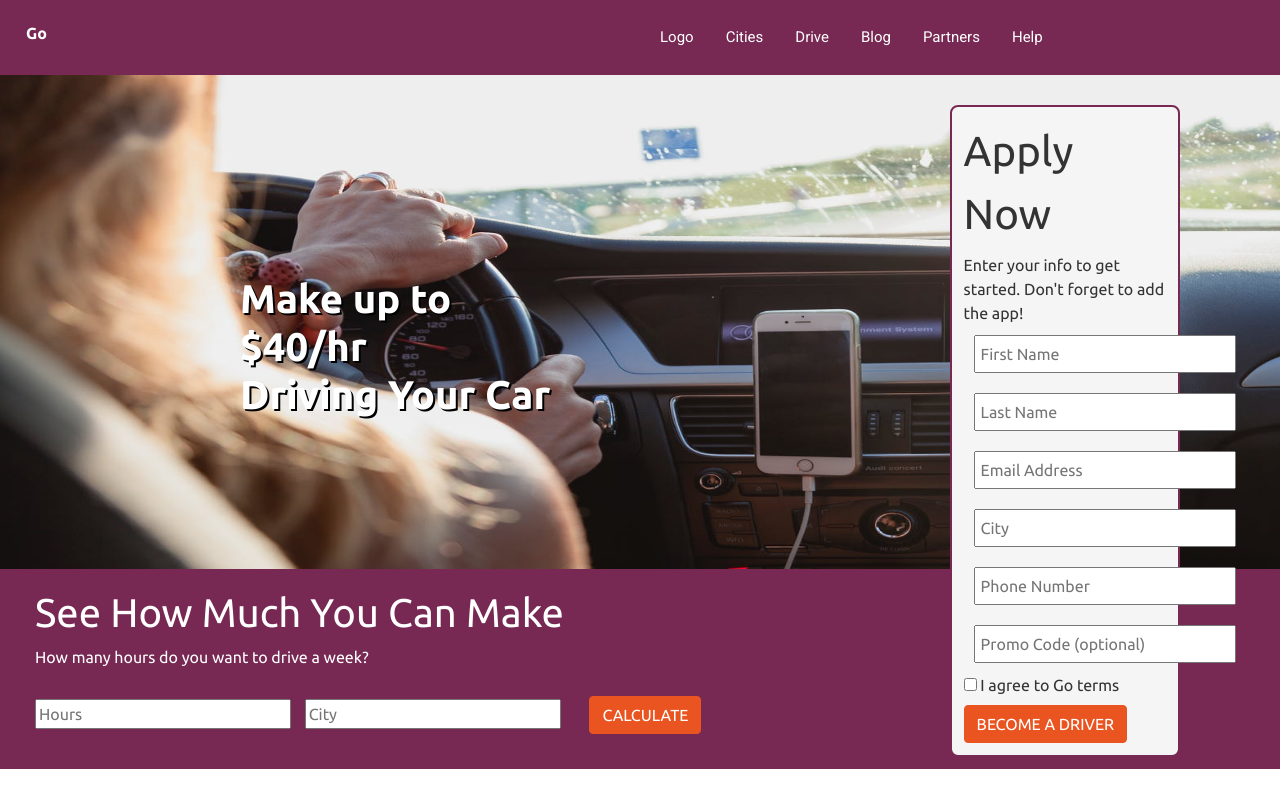
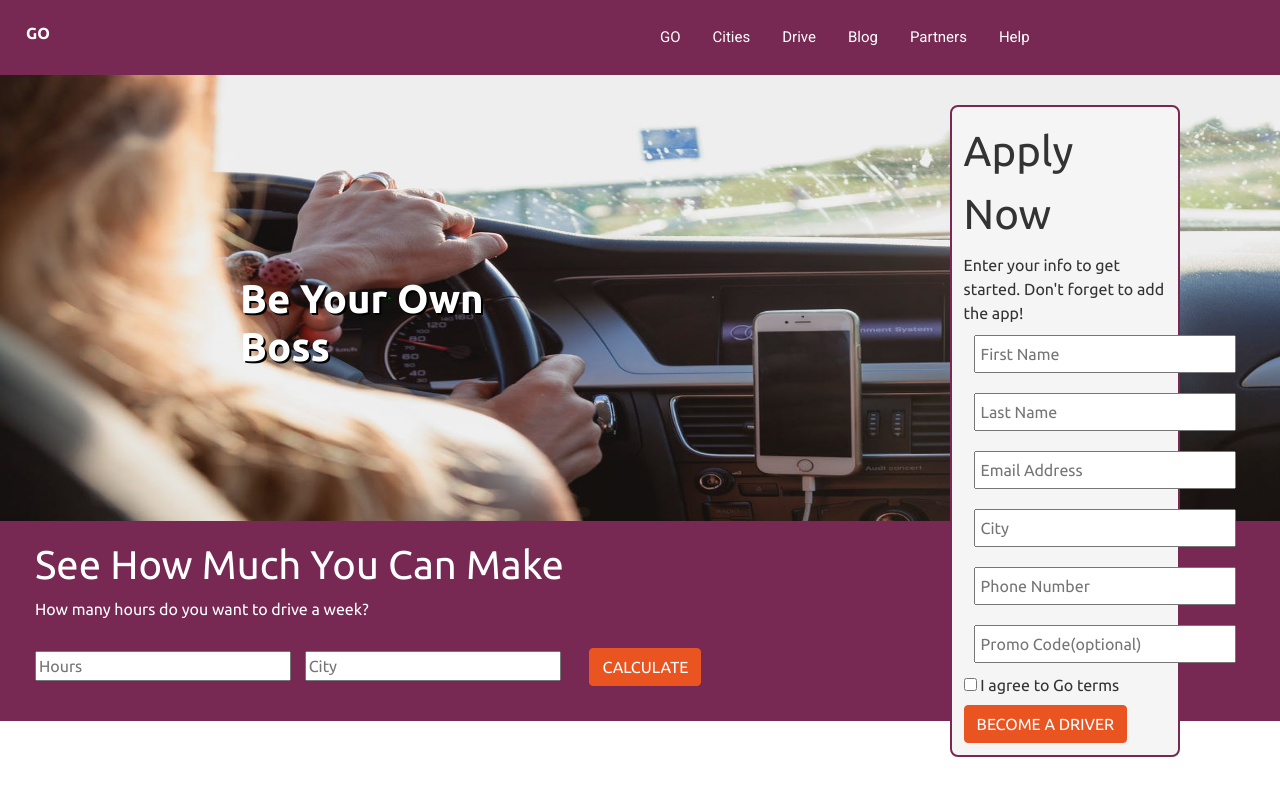
Before and after one commit to jbevk94/Landing-Pages, a plain HTML site: page go/index.html in a window 1280 px wide. Drawn offline with nearby package versions, Linux system fonts and the light colour scheme.

Commit message:
Added jQuery

```diff
--- a/go/index.html
+++ b/go/index.html
@@ -10,6 +10,14 @@
     <link rel="stylesheet" href="https://use.fontawesome.com/releases/v5.13.0/css/all.css" integrity="sha384-Bfad6CLCknfcloXFOyFnlgtENryhrpZCe29RTifKEixXQZ38WheV+i/6YWSzkz3V" crossorigin="anonymous">
     <link rel="stylesheet" href="https://bootswatch.com/4/united/bootstrap.min.css">
     <!-- JS -->
+    <script src="https://ajax.googleapis.com/ajax/libs/jquery/3.4.1/jquery.min.js"></script>
+    <script>
+      // Changes page h1
+  $("document").ready(function(){
+    $('h1:contains("up to")').text('Be Your Own Boss');
+  })
+
+    </script>
 
     <title>Go</title>
   </head>
@@ -25,14 +33,14 @@
 <!-- Phone Menu -->
     <nav class="navbar navbar-expand-lg navbar-dark bg-dark">
       <div class="navbar-brand menu-toggle">
-        <h3>Go</h3>
+        <h3>GO</h3>
         <button class="navbar-toggler" type="button" id="menu-btn">
           <span class="navbar-toggler-icon"></span>
         </button>
       </div>
 <!-- Tablet/Computer Menu -->
       <ul id="menu" class="ace-responsive-menu " data-menu-style="horizontal primary">
-        <li class="nav-item active"><a href="#" class="navbar-brand">Logo</a></li>
+        <li class="nav-item active"><a href="#" class="navbar-brand">GO</a></li>
       <li class="nav-item"><a href="#" class="navbar-brand">Cities</a></li>
       <li class="nav-item"><a href="#" class="navbar-brand">Drive</a></li>
       <li class="nav-item"><a href="#" class="navbar-brand">Blog</a></li>
@@ -55,7 +63,7 @@
         <input type="email" name="email" class="email" placeholder="Email Address"><br>
         <input type="text" class="city" placeholder="City"><br>
         <input type="number" class="phone" placeholder="Phone Number"><br>
-        <input type="text" class="promo" placeholder="Promo Code (optional)"><br>
+        <input type="text" class="promo" placeholder="Promo Code(optional)"><br>
         <input type="checkbox" name="agree" class="agree">
         <label>I agree to Go terms</label> <br>
         <button class="become btn btn-primary">BECOME A DRIVER</button>
```
